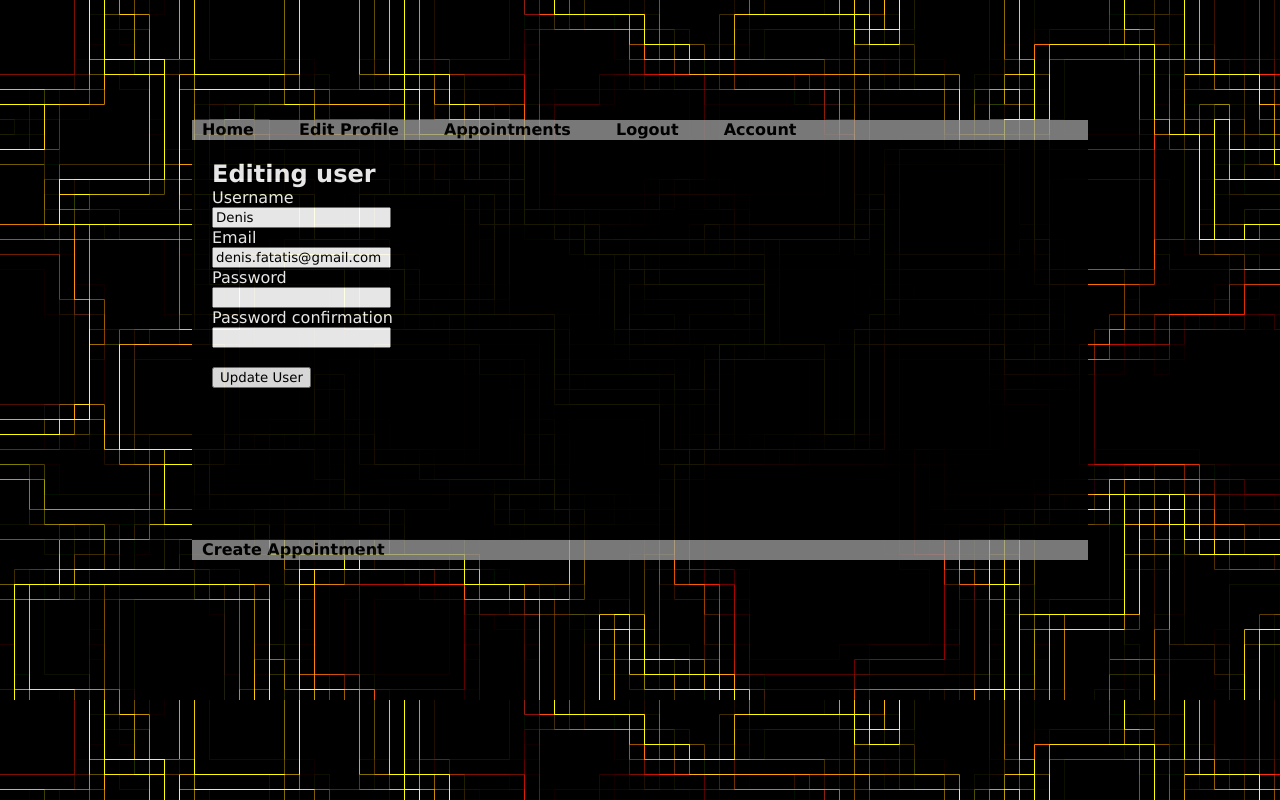
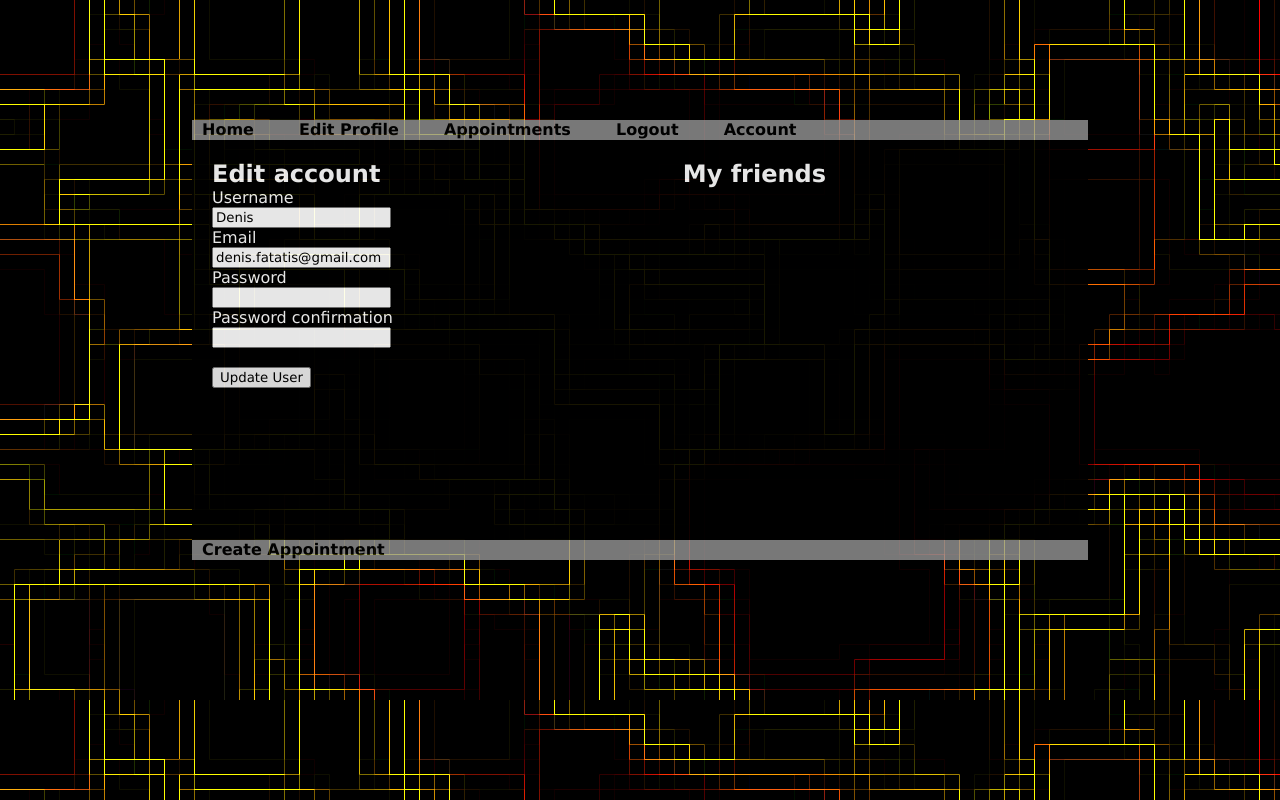
Before and after one commit to RomanFrei/Jumphost, a Rails app: page /users/1/edit in a window 1280 px wide. Run offline with Rails 7, Linux system fonts and the light colour scheme; a user stored in the database is signed in; parts of the project's set-up code (start-up, migrations or seed data) failed here and were passed over; some libraries are stand-ins or nearby versions.

Commit message:
Appointment + Members stable

```diff
--- a/app/controllers/application_controller.rb
+++ b/app/controllers/application_controller.rb
@@ -4,7 +4,9 @@ class ApplicationController < ActionController::Base
   helper_method :current_user
 
   def get_memberships
-      @memberships = Member.all(:conditions => { :user_id => current_user.id })
+      if current_user
+        @memberships = Member.all(:conditions => { :user_id => current_user.id })
+      end
   end
 
   private
--- a/app/controllers/appointments_controller.rb
+++ b/app/controllers/appointments_controller.rb
@@ -23,7 +23,7 @@ class AppointmentsController < ApplicationController
         @members = @appointment.members.all
         @new_member = @appointment.members.build
         @comments = @appointment.comments.all
-	    @users = User.all(:conditions => [ "id NOT IN (?)", @appointment.members.map{|m| m.user_id} ] )
+	@invitable = User.where( "id NOT IN (?)", @members.map(&:user_id) )
         @participants.each do |p|
           if p.id == current_user.id
             @assigned = true
--- a/app/controllers/home_controller.rb
+++ b/app/controllers/home_controller.rb
@@ -3,7 +3,7 @@ class HomeController < ApplicationController
 before_filter :get_memberships
 
   def index
-    if Appointment.count != 0
+    if Appointment.count != 0 && defined?(@memberships)
       @latest_appointment = Appointment.last(:conditions => ["id IN (?) OR author_id = ?", @memberships.map{|m| m.appointment_id}, current_user.id])
     else
       @latest_appointment = nil
--- a/app/controllers/users_controller.rb
+++ b/app/controllers/users_controller.rb
@@ -14,6 +14,7 @@ class UsersController < ApplicationController
   # GET /users/1.json
   def show
     @user = User.find(params[:id])
+    @friends = Friend.search(params[:search])
 
     respond_to do |format|
       format.html # show.html.erb
--- a/app/views/appointments/show.html.erb
+++ b/app/views/appointments/show.html.erb
@@ -26,10 +26,9 @@
 				<%= ufinder(m.user_id) %>
 			<% end %></p>
 			<%= form_for([@appointment, @new_member]) do |f| %>
-				<%= f.select 'user_id', options_for_select(@users.collect{ |u| [u.username, u.id] }) %> <%= f.submit "Add" %>
+				<%= f.select 'user_id', options_for_select(@invitable.collect{ |u| [u.username, u.id] }) %> <%= f.submit "Add" %>
 			<% end %>
 	<% end %>
-
 </div>
 
 <div id="right_corner">
--- a/app/views/users/edit.html.erb
+++ b/app/views/users/edit.html.erb
@@ -1,3 +1,15 @@
-<h1>Editing user</h1>
+<div id="left_corner">
+<h1>Edit account</h1>
 
 <%= render 'form' %>
+
+</div>
+<h1>My friends</h1><br>
+<% form_tag friends_path, :method => 'get' do %>
+  <p>
+    <%= text_field_tag :search, params[:search] %>
+    <%= submit_tag "Search", :name => nil %>
+  </p>
+<% end %>
+<div id="right_corner">
+</div>
```
Also changed, not shown: db/development.sqlite3, 1 other file. Lines whose indentation alone changed are shown as unchanged.
